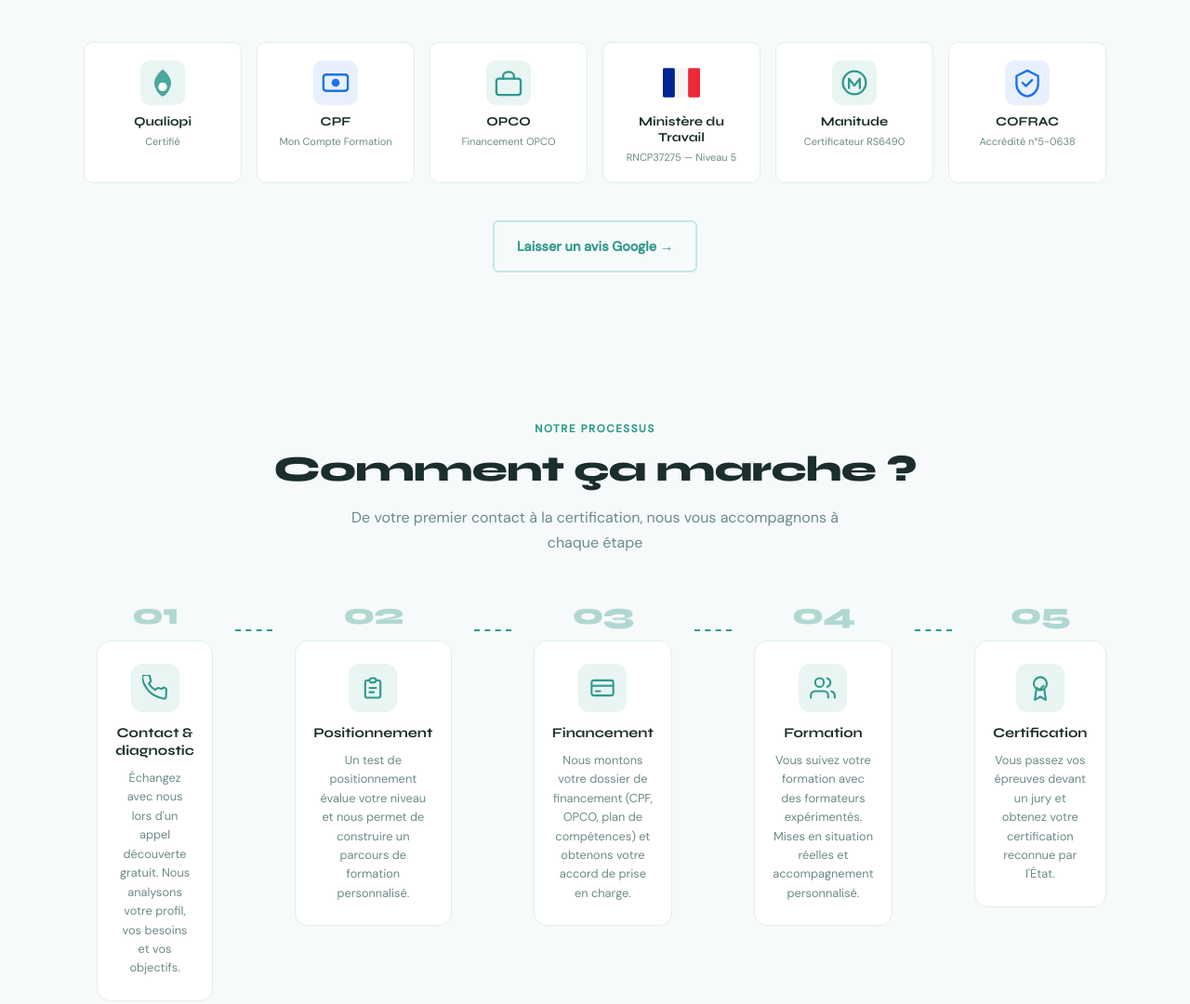
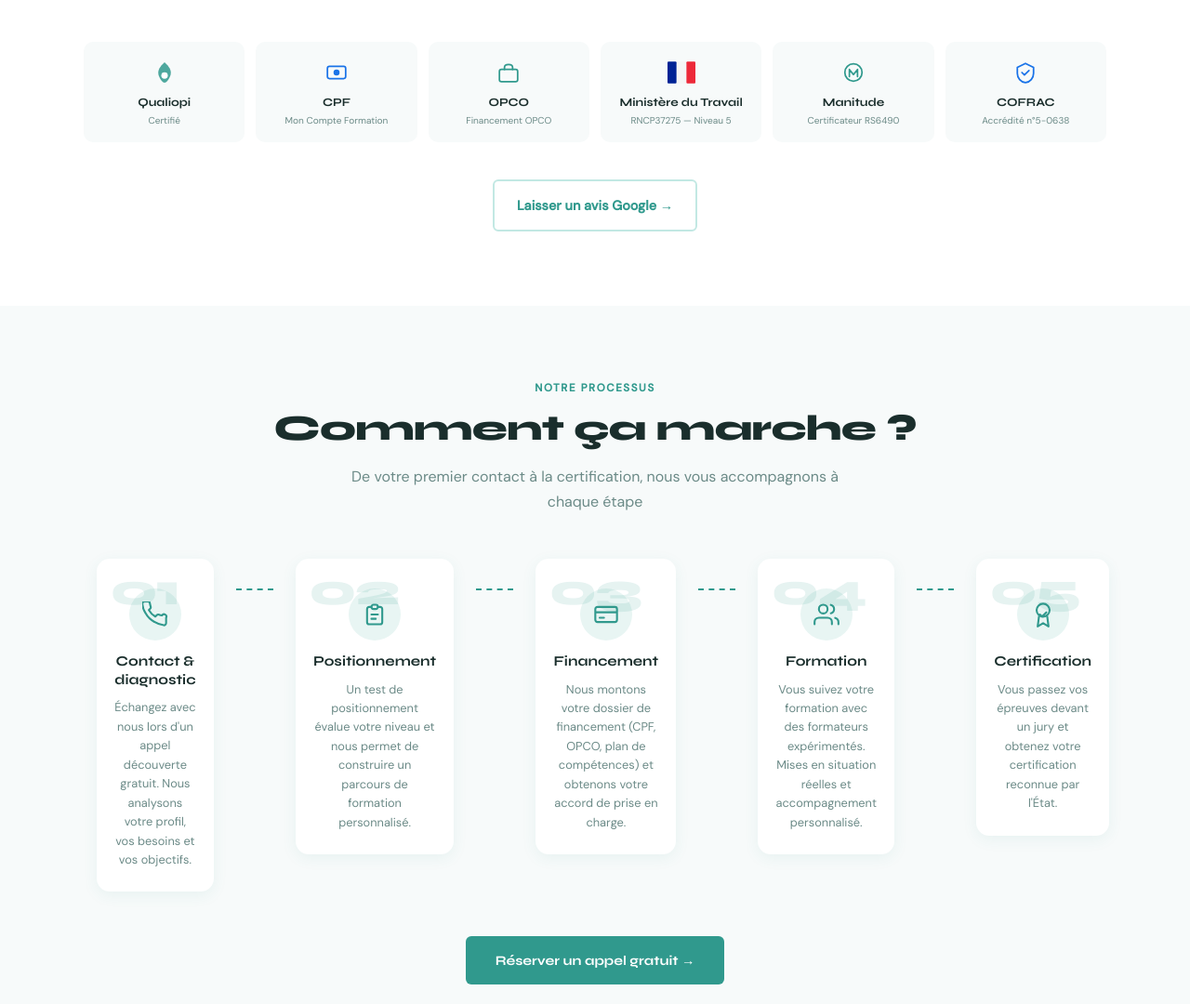
Before and after one commit to optiforma95-cyber/opti-forma-site, a plain HTML site: page index.html in a window 1280 px wide. Shown: the part 2067-3147 px from the top of the page at 93% size. Drawn offline with Linux system fonts and the light colour scheme.

Commit message:
Différenciation visuelle sections badges et étapes

```diff
--- a/css/style.css
+++ b/css/style.css
@@ -519,7 +519,7 @@ nav {
    SECTION — ILS NOUS FONT CONFIANCE
    ══════════════════════════════════════════ */
 .trust-section {
-  background: var(--bg-light);
+  background: var(--white);
   padding: 5rem 5rem;
   overflow: hidden;
 }
@@ -536,57 +536,54 @@ nav {
 .trust-badges {
   display: grid;
   grid-template-columns: repeat(6, 1fr);
-  gap: 1rem;
+  gap: 0.75rem;
   margin-bottom: 2.5rem;
 }
 .trust-badge {
-  background: var(--white);
-  border: 1px solid var(--border);
+  background: var(--bg-light);
+  border: none;
   border-radius: 10px;
-  padding: 1.2rem;
+  padding: 1.1rem 0.8rem;
   display: flex;
   flex-direction: column;
   align-items: center;
   text-align: center;
-  gap: 0.4rem;
-  transition: box-shadow 0.2s, transform 0.2s;
+  gap: 0.35rem;
+  transition: opacity 0.2s, transform 0.2s;
 }
 .trust-badge:hover {
-  box-shadow: 0 6px 20px rgba(48, 153, 141, 0.1);
-  transform: translateY(-3px);
+  opacity: 0.85;
+  transform: translateY(-2px);
 }
 .tbadge-icon {
-  width: 48px;
-  height: 48px;
-  border-radius: 10px;
+  width: 32px;
+  height: 32px;
   display: flex;
   align-items: center;
   justify-content: center;
   flex-shrink: 0;
-  margin-bottom: 0.15rem;
+  margin-bottom: 0.1rem;
 }
 .tbadge-icon--teal {
-  background: var(--teal-light);
   color: var(--teal);
 }
 .tbadge-icon--blue {
-  background: #e8f0fe;
   color: #1a73e8;
 }
 .tbadge-icon--rf {
-  background: transparent;
+  color: inherit;
 }
 .tbadge-name {
   font-family: 'Syne', sans-serif;
   font-weight: 700;
-  font-size: 0.85rem;
+  font-size: 0.78rem;
   color: var(--dark);
   line-height: 1.25;
 }
 .tbadge-sub {
-  font-size: 0.69rem;
-  color: var(--muted);
-  line-height: 1.35;
+  font-size: 0.63rem;
+  color: var(--muted);
+  line-height: 1.3;
 }
 .trust-cta {
   margin-top: 0.5rem;
@@ -636,36 +633,43 @@ nav {
 }
 .how-step-num {
   font-family: 'Syne', sans-serif;
-  font-size: 2rem;
+  font-size: 3rem;
   font-weight: 800;
   color: var(--teal);
   line-height: 1;
   letter-spacing: -0.03em;
-  opacity: 0.35;
+  opacity: 0.12;
+  position: absolute;
+  top: 0.6rem;
+  left: 0.9rem;
+  pointer-events: none;
 }
 .how-step-card {
   background: var(--white);
-  border: 1px solid var(--border);
+  border: none;
   border-radius: 14px;
-  padding: 1.5rem 1.2rem;
+  padding: 2rem 1.2rem 1.5rem;
   display: flex;
   flex-direction: column;
   align-items: center;
   text-align: center;
   gap: 0.6rem;
   width: 100%;
+  position: relative;
+  overflow: hidden;
+  box-shadow: 0 4px 16px rgba(48, 153, 141, 0.08);
   transition: box-shadow 0.2s, transform 0.2s;
 }
 .how-step-card:hover {
-  box-shadow: 0 8px 24px rgba(48, 153, 141, 0.1);
+  box-shadow: 0 10px 28px rgba(48, 153, 141, 0.14);
   transform: translateY(-3px);
 }
 .how-step-icon {
-  width: 52px;
-  height: 52px;
+  width: 56px;
+  height: 56px;
   background: var(--teal-light);
   color: var(--teal);
-  border-radius: 12px;
+  border-radius: 50%;
   display: flex;
   align-items: center;
   justify-content: center;
@@ -674,7 +678,7 @@ nav {
 }
 .how-step-card h3 {
   font-family: 'Syne', sans-serif;
-  font-size: 0.92rem;
+  font-size: 0.95rem;
   font-weight: 700;
   color: var(--dark);
   line-height: 1.3;
--- a/index.html
+++ b/index.html
@@ -115,7 +115,7 @@
       <!-- Qualiopi -->
       <div class="trust-badge">
         <div class="tbadge-icon tbadge-icon--teal">
-          <svg width="32" height="32" viewBox="0 0 22 22" fill="none" aria-hidden="true">
+          <svg width="24" height="24" viewBox="0 0 22 22" fill="none" aria-hidden="true">
             <path d="M11 1C6.5 5 4 9 5 13C6.5 18 9.5 21 11 21C12.5 21 15.5 18 17 13C18 9 15.5 5 11 1Z" fill="currentColor" opacity="0.85"/>
             <circle cx="11" cy="14" r="3.2" fill="white"/>
           </svg>
@@ -127,7 +127,7 @@
       <!-- CPF -->
       <div class="trust-badge">
         <div class="tbadge-icon tbadge-icon--blue">
-          <svg width="32" height="32" viewBox="0 0 22 22" fill="none" aria-hidden="true">
+          <svg width="24" height="24" viewBox="0 0 22 22" fill="none" aria-hidden="true">
             <rect x="2" y="5" width="18" height="12" rx="2" stroke="currentColor" stroke-width="1.6"/>
             <circle cx="11" cy="11" r="3" fill="currentColor"/>
           </svg>
@@ -139,7 +139,7 @@
       <!-- OPCO -->
       <div class="trust-badge">
         <div class="tbadge-icon tbadge-icon--teal">
-          <svg width="32" height="32" viewBox="0 0 22 22" fill="none" aria-hidden="true">
+          <svg width="24" height="24" viewBox="0 0 22 22" fill="none" aria-hidden="true">
             <rect x="2" y="8" width="18" height="12" rx="2" stroke="currentColor" stroke-width="1.6"/>
             <path d="M7 8V6C7 4.3 8.7 3 11 3C13.3 3 15 4.3 15 6V8" stroke="currentColor" stroke-width="1.6" stroke-linecap="round"/>
           </svg>
@@ -151,7 +151,7 @@
       <!-- Ministère du Travail -->
       <div class="trust-badge">
         <div class="tbadge-icon tbadge-icon--rf">
-          <svg width="40" height="32" viewBox="0 0 28 22" aria-hidden="true">
+          <svg width="30" height="24" viewBox="0 0 28 22" aria-hidden="true">
             <rect x="0" y="0" width="9" height="22" rx="1" fill="#002395"/>
             <rect x="9.5" y="0" width="9" height="22" fill="#f5f5f5"/>
             <rect x="19" y="0" width="9" height="22" rx="1" fill="#ED2939"/>
@@ -164,7 +164,7 @@
       <!-- Manitude -->
       <div class="trust-badge">
         <div class="tbadge-icon tbadge-icon--teal">
-          <svg width="32" height="32" viewBox="0 0 22 22" fill="none" aria-hidden="true">
+          <svg width="24" height="24" viewBox="0 0 22 22" fill="none" aria-hidden="true">
             <circle cx="11" cy="11" r="8.5" stroke="currentColor" stroke-width="1.6"/>
             <path d="M7 15V8L11 13L15 8V15" stroke="currentColor" stroke-width="1.6" stroke-linecap="round" stroke-linejoin="round"/>
           </svg>
@@ -176,7 +176,7 @@
       <!-- COFRAC -->
       <div class="trust-badge">
         <div class="tbadge-icon tbadge-icon--blue">
-          <svg width="32" height="32" viewBox="0 0 22 22" fill="none" aria-hidden="true">
+          <svg width="24" height="24" viewBox="0 0 22 22" fill="none" aria-hidden="true">
             <path d="M11 2L3 6V12C3 16.4 6.4 20.5 11 21C15.6 20.5 19 16.4 19 12V6L11 2Z" stroke="currentColor" stroke-width="1.6" stroke-linejoin="round"/>
             <path d="M7.5 11L10 13.5L14.5 9" stroke="currentColor" stroke-width="1.6" stroke-linecap="round" stroke-linejoin="round"/>
           </svg>
@@ -203,8 +203,8 @@
     <div class="how-steps">
 
       <div class="how-step">
-        <div class="how-step-num">01</div>
         <div class="how-step-card">
+          <div class="how-step-num">01</div>
           <div class="how-step-icon">
             <svg width="28" height="28" viewBox="0 0 24 24" fill="none" aria-hidden="true">
               <path d="M22 16.92v3a2 2 0 01-2.18 2 19.79 19.79 0 01-8.63-3.07A19.5 19.5 0 013.07 10.81 19.79 19.79 0 01.07 2.18 2 2 0 012.05 0h3a2 2 0 012 1.72 12.84 12.84 0 00.7 2.81 2 2 0 01-.45 2.11L6.09 7.91a16 16 0 006 6l1.27-1.27a2 2 0 012.11-.45 12.84 12.84 0 002.81.7A2 2 0 0122 14.92z" stroke="currentColor" stroke-width="1.8" stroke-linecap="round" stroke-linejoin="round"/>
@@ -215,11 +215,12 @@
         </div>
       </div>
 
+
       <div class="how-connector" aria-hidden="true"></div>
 
       <div class="how-step">
-        <div class="how-step-num">02</div>
         <div class="how-step-card">
+          <div class="how-step-num">02</div>
           <div class="how-step-icon">
             <svg width="28" height="28" viewBox="0 0 24 24" fill="none" aria-hidden="true">
               <path d="M9 5H7a2 2 0 00-2 2v12a2 2 0 002 2h10a2 2 0 002-2V7a2 2 0 00-2-2h-2" stroke="currentColor" stroke-width="1.8" stroke-linecap="round" stroke-linejoin="round"/>
@@ -235,8 +236,8 @@
       <div class="how-connector" aria-hidden="true"></div>
 
       <div class="how-step">
-        <div class="how-step-num">03</div>
         <div class="how-step-card">
+          <div class="how-step-num">03</div>
           <div class="how-step-icon">
             <svg width="28" height="28" viewBox="0 0 24 24" fill="none" aria-hidden="true">
               <rect x="2" y="5" width="20" height="14" rx="2" stroke="currentColor" stroke-width="1.8"/>
@@ -252,8 +253,8 @@
       <div class="how-connector" aria-hidden="true"></div>
 
       <div class="how-step">
-        <div class="how-step-num">04</div>
         <div class="how-step-card">
+          <div class="how-step-num">04</div>
           <div class="how-step-icon">
             <svg width="28" height="28" viewBox="0 0 24 24" fill="none" aria-hidden="true">
               <path d="M17 21v-2a4 4 0 00-4-4H5a4 4 0 00-4 4v2" stroke="currentColor" stroke-width="1.8" stroke-linecap="round" stroke-linejoin="round"/>
@@ -269,8 +270,8 @@
       <div class="how-connector" aria-hidden="true"></div>
 
       <div class="how-step">
-        <div class="how-step-num">05</div>
         <div class="how-step-card">
+          <div class="how-step-num">05</div>
           <div class="how-step-icon">
             <svg width="28" height="28" viewBox="0 0 24 24" fill="none" aria-hidden="true">
               <circle cx="12" cy="8" r="6" stroke="currentColor" stroke-width="1.8"/>
```
